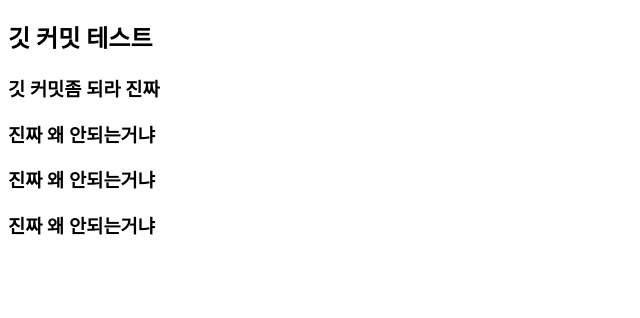
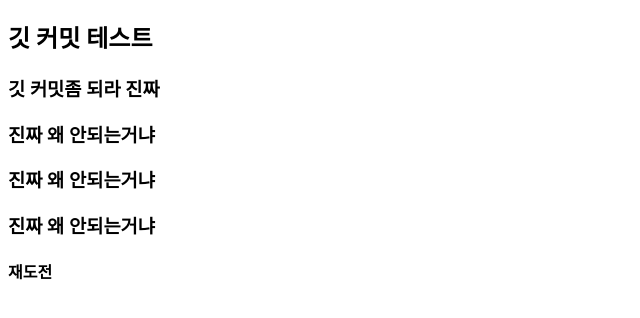
Before and after one commit to unasunghyun/test3, a plain HTML site: page index.html in a window 1280 px wide. Shown: the part 70-388 px from the top of the page, without its empty margins (0-640 px from the left). Drawn offline with Linux system fonts and the light colour scheme.

Commit message:
first commit

```diff
--- a/index.html
+++ b/index.html
@@ -12,5 +12,6 @@
     <h3>진짜 왜 안되는거냐</h3>
     <h3>진짜 왜 안되는거냐</h3>
     <h3>진짜 왜 안되는거냐</h3>
+    <h4>재도전</h4>
 </body>
 </html>
```
